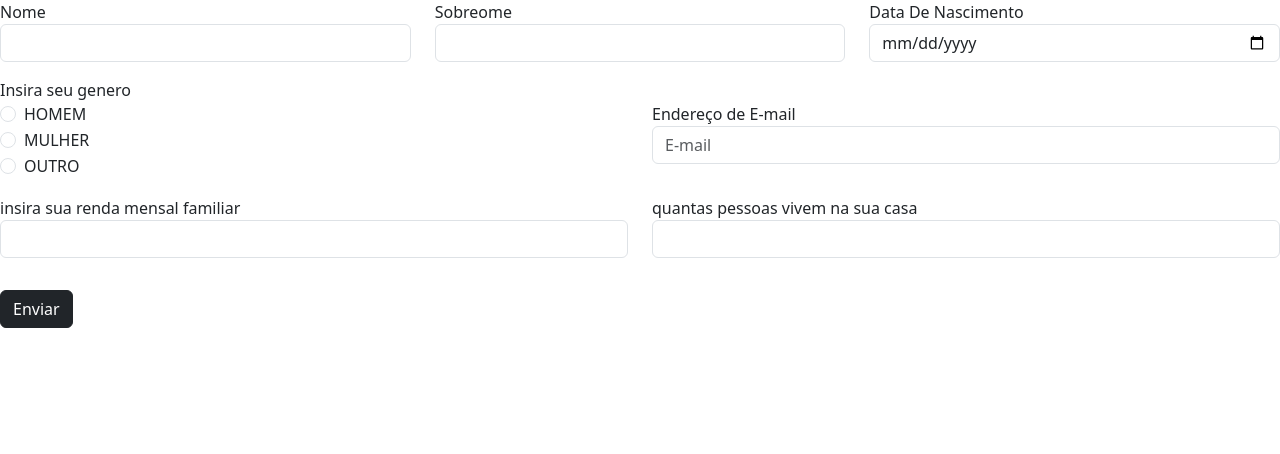
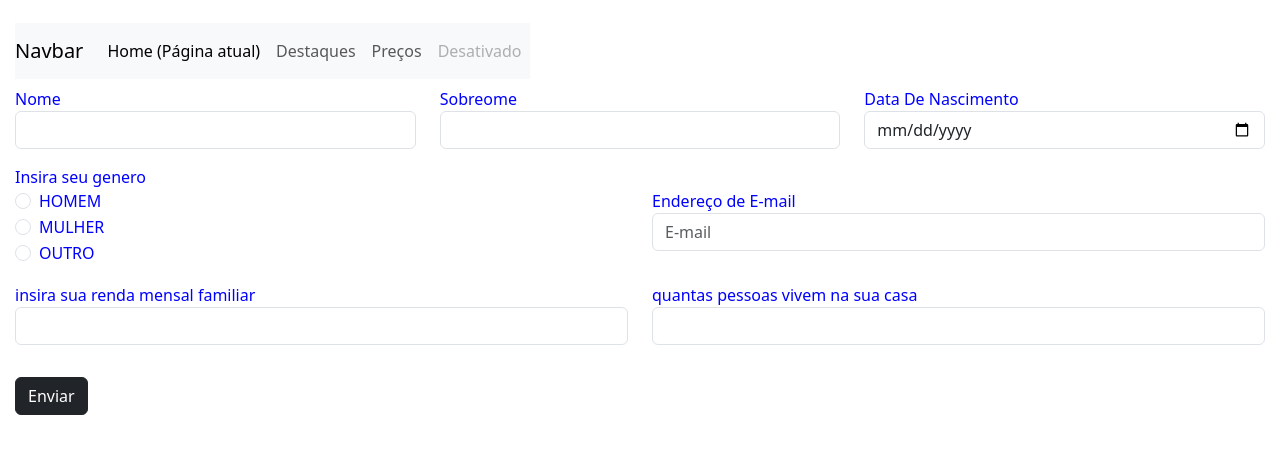
Before and after one commit to Gillian619/PSGsenac, a plain HTML site: page index.html in a window 1280 px wide. Drawn offline with Linux system fonts and the light colour scheme.

Commit message:
26/05/2023

```diff
--- a/css/style.css
+++ b/css/style.css
@@ -0,0 +1,4 @@
+body{
+    margin: 15px;
+    color: blue;
+}
--- a/index.html
+++ b/index.html
@@ -11,30 +11,47 @@
     <title>Inscrição Senac</title>
 </head>
 
-<body>
-    <form id="form1" class="#">
+<body id="body">
+    <header class="navbar">
+        <nav class="navbar navbar-expand-lg navbar-light bg-light">
+            <a class="navbar-brand" href="#">Navbar</a>
+            <button class="navbar-toggler" type="button" data-toggle="collapse" data-target="#navbarNavAltMarkup"
+                aria-controls="navbarNavAltMarkup" aria-expanded="false" aria-label="Alterna navegação">
+                <span class="navbar-toggler-icon"></span>
+            </button>
+            <div class="collapse navbar-collapse" id="navbarNavAltMarkup">
+                <div class="navbar-nav">
+                    <a class="nav-item nav-link active" href="#">Home <span class="sr-only">(Página atual)</span></a>
+                    <a class="nav-item nav-link" href="#">Destaques</a>
+                    <a class="nav-item nav-link" href="#">Preços</a>
+                    <a class="nav-item nav-link disabled" href="#">Desativado</a>
+                </div>
+            </div>
+        </nav>
+    </header>
+    <form id="form1" class="needs-validation" novalidate>
         <section class="row">
             <div class="mb-3 col">
-                <label for="1name">Nome</label>
+                <label required for="1name">Nome</label>
                 <input type="text" id="1name" class="form-control">
                 <div class="valid-feedback">ok</div>
                 <div class="invalid-feedback">Informe seu nome</div>
             </div>
             <div class="mb-3 col">
-                <label for="2name">Sobreome</label>
+                <label required for="2name">Sobreome</label>
                 <input type="text" id="2name" class="form-control">
                 <div class="valid-feedback">ok</div>
                 <div class="invalid-feedback">Informe seu sobrenome</div>
             </div>
             <div class="mb-3 col">
-                <label for="BirthDate">Data De Nascimento</label>
+                <label required for="BirthDate">Data De Nascimento</label>
                 <input id="BirthDate" class="form-control" type="date" />
                 <div class="valid-feedback">ok</div>
                 <div class="invalid-feedback">Informe sua data de Nascimento</div>
             </div>
         </section>
         <section class="row">
-            <label for="inputRadioM">Insira seu genero</label>
+            <label required for="inputRadioM">Insira seu genero</label>
             <div class="mb-3 col">
                 <div class="form-check  col">
                     <input class="form-check-input" type="radio" name="gender" id="inputRadioM">
@@ -58,7 +75,7 @@
                 </div>
             </div>
             <div class="mb-3 col">
-                <label for="inputemail">Endereço de E-mail</label>
+                <label required for="inputemail">Endereço de E-mail</label>
                 <input type="email" class="form-control" id="inputEmail" placeholder="E-mail">
                 <div class="valid-feedback">ok</div>
                 <div class="invalid-feedback">informe seu Endereço de E-mail</div>
@@ -66,22 +83,23 @@
         </section>
         <section class="mb-3 row">
             <div class="mb-3 col">
-                <label for="1name">insira sua renda mensal familiar</label>
+                <label required for="1name">insira sua renda mensal familiar</label>
                 <input type="number" id="renda" class="form-control">
                 <div class="valid-feedback">ok</div>
                 <div class="invalid-feedback">Informe um valor valido</div>
             </div>
             <div class="mb-3 col">
-                <label for="1name">quantas pessoas vivem na sua casa</label>
+                <label required for="1name">quantas pessoas vivem na sua casa</label>
                 <input type="number" id="moradores" class="form-control">
                 <div class="valid-feedback">ok</div>
                 <div class="invalid-feedback">Informe um valor valido</div>
             </div>
         </section>
-        <button class="btn btn-dark">Enviar</button>
+        <div id="mensagem"></div>
+        <button class="btn btn-dark" onclick="matricula()">Enviar</button>
     </form>
 
-    <script src="js/bootstrap.bundle.min.js"></script>
+    <script src=" js/bootstrap.bundle.min.js"></script>
 </body>
 
 </html>
--- a/js/script.js
+++ b/js/script.js
@@ -7,16 +7,15 @@ function matricula() {
     if (mes < 0 || (mes === 0 && hoje.getDate() < nasc.getDate())) {
         ano--;
     }
-//calculo de renda percapta
+    //calculo de renda percapta
     let rend = parseFloat(document.getElementById("renda").value)
     let mor = parseFloat(document.getElementById("moradores").value)
     let ratio = parseFloat(rend / mor)
-//parametro para matricula considerando ambas
+    //parametro para matricula considerando ambas
     if (ano >= 16 && ratio <= 1980) {
-        alert("Pode matricular")
+        document.getElementById("mensagem").innerText = "matricula valida"
     }
     else {
-        alert("Voce não corrensponde aos critérios para o curso")
+        document.getElementById("mensagem").innerText = "Voce não corrensponde aos critérios para o curso"
     }
-
 }
```
